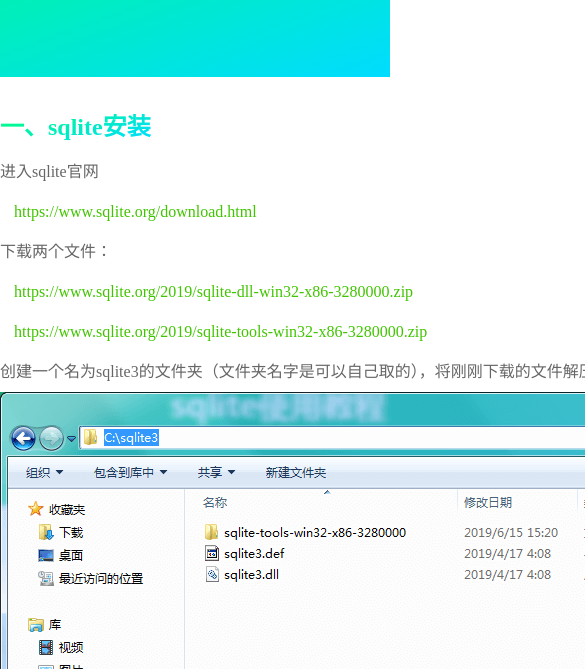
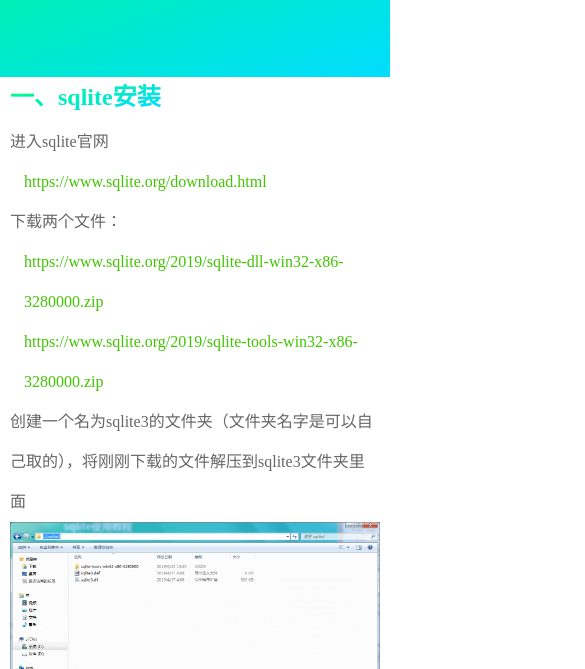
Before and after one commit to Rengar0/sqlite-Tutorial, a plain HTML site: page index.html in a window 390 px wide. Shown: the part 175-844 px from the top of the page, 585 px wide, since content can reach past the window. Drawn offline with Linux system fonts and the light colour scheme.

Commit message:
2019.07.10

```diff
--- a/css/sqlite.css
+++ b/css/sqlite.css
@@ -161,3 +161,10 @@
 		width: 1250px;
 	}
 }
+@media only screen and (max-width: 768px) {
+	.w1440{
+		width: 100%;
+		padding: 0 10px;
+		box-sizing: border-box;
+	}
+}
--- a/index.html
+++ b/index.html
@@ -2,6 +2,10 @@
 <html>
 	<head>
 		<meta charset="utf-8" />
+		<meta http-equiv="Content-Type" content="text/html;charset=UTF-8">
+		<meta name="viewport"
+				content="width=device-width, user-scalable=no, initial-scale=1.0, maximum-scale=1.0, minimum-scale=1.0">
+		<meta http-equiv="X-UA-Compatible" content="ie=edge">
 		<title>sqlite使用教程</title>
 		<link rel="stylesheet" href="css/sqlite.css">
 	</head>
```
